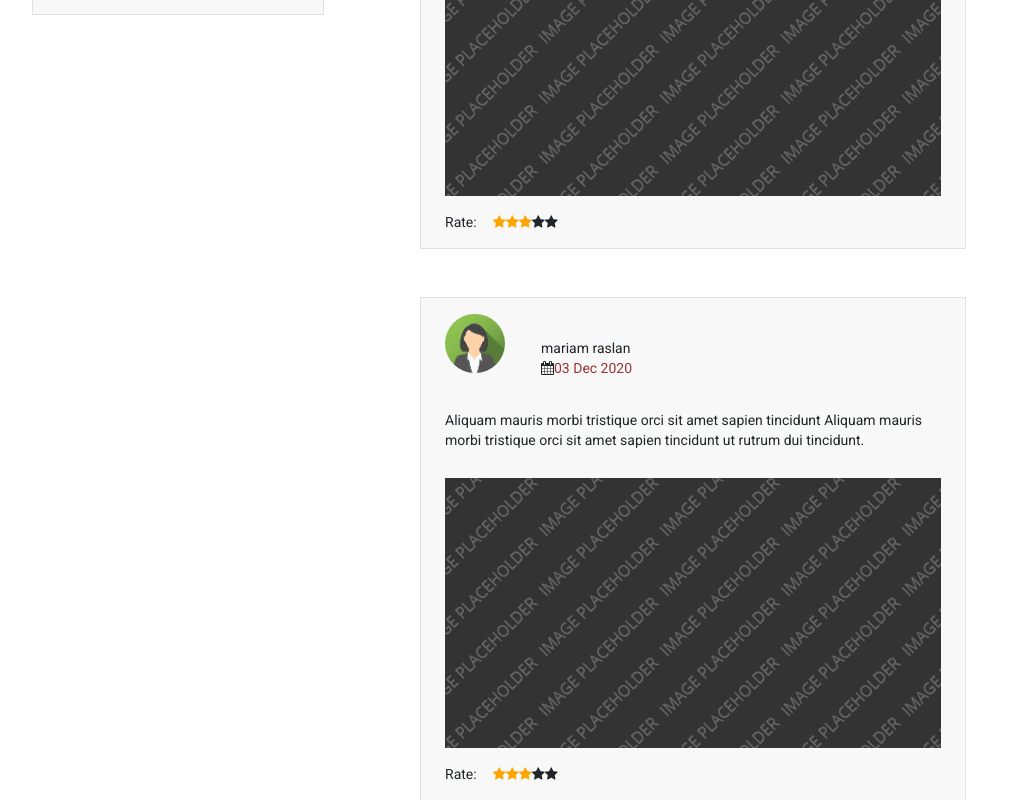
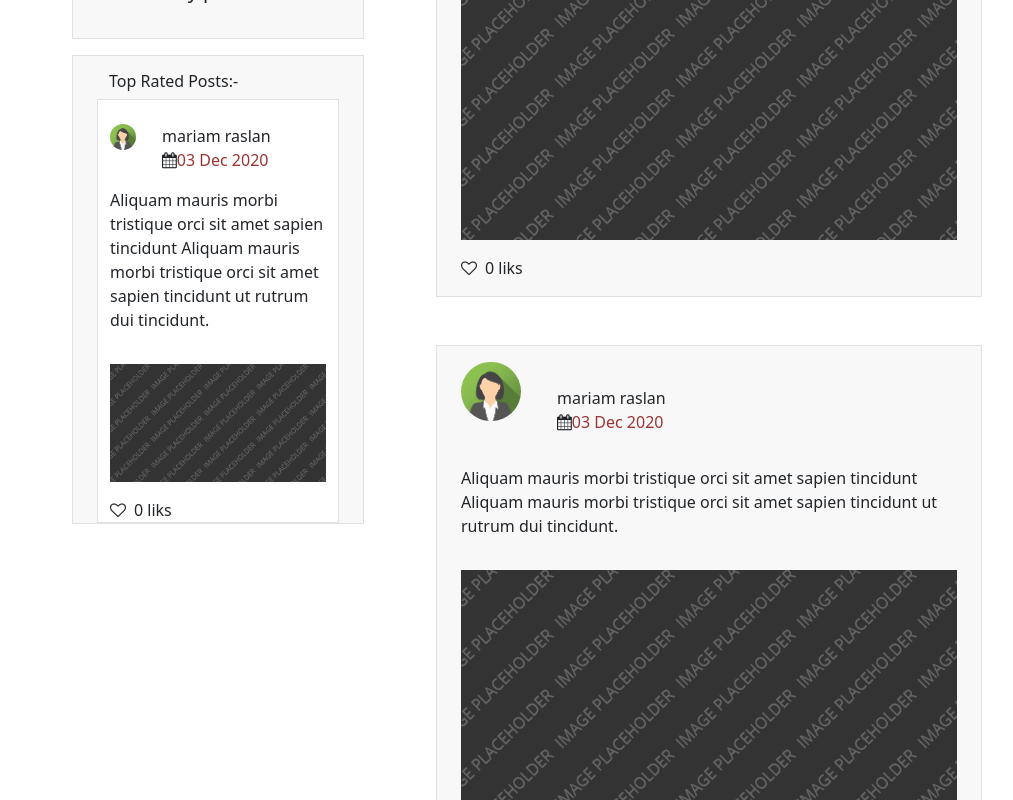
Before and after one commit to AmrMesbah2020/blood-angular, an Angular app: page /posts in a window 1280 px wide. Shown: the part 420-1220 px from the top of the page, without its empty margins (24-1037 px from the left). Built offline with nearby package versions, Linux system fonts and the light colour scheme; a web font is replaced by a local one.

Commit message:
edit styles

```diff
--- a/src/app/components/FAQ/faq/faq.component.css
+++ b/src/app/components/FAQ/faq/faq.component.css
@@ -0,0 +1,8 @@
+.faq_div{
+       background:rgb(248, 248, 248);
+
+    }
+.faq_div:hover{
+        background-color: rgb(223, 230, 236);;
+        transform: scale(1.05);
+    }
--- a/src/app/components/FAQ/faq/faq.component.html
+++ b/src/app/components/FAQ/faq/faq.component.html
@@ -8,7 +8,7 @@
 <div class="row d-flex justify-content-center m-5">
     <div class="col-lg-4">
     <a routerLink="/faq/medication-and-medical-devices" class="link_decoration text-dark">
-        <div class=" gray_background p-5  h-100">
+        <div class="faq_div p-5  h-100">
             <p class="h5">Medication and medical devices</p>
             <p class="opacity-75">Most medications don’t affect whether you can donate, but some do. See if yours might affect your ability to donate. </p>
             <p class="opacity-50">12 questions</p>
@@ -18,7 +18,7 @@
 
 <div class="col-lg-4 ">
     <a href="#" class="link_decoration text-dark">
-        <div class="gray_background p-5 h-100">
+        <div class="faq_div p-5 h-100">
             <p class="h5">Lifestyle</p>
             <p class="opacity-75">Unsure whether you can donate blood if you've had a drink or got a tattoo? Let's talk about it.  </p>
             <p class="opacity-50">3 questions</p>
@@ -28,7 +28,7 @@
 
 <div class="col-lg-4">
     <a href="#" class="link_decoration text-dark">
-        <div class="gray_background p-5  h-100">
+        <div class="faq_div p-5  h-100">
             <p class="h5">Pregnancy and childbirth</p>
             <p class="opacity-75">It’s important you don’t put your body under unnecessary strain. Find out how long you need to wait before you can donate.</p>
             <p class="opacity-50">4 questions</p>
@@ -41,7 +41,7 @@
 <div class="row d-flex justify-content-center m-5">
     <div class="col-lg-4">
         <a href="#" class="link_decoration text-dark">
-            <div class=" gray_background p-5  h-100">
+            <div class="faq_div p-5  h-100">
                 <p class="h5">Work, travel and living overseas</p>
                 <p class="opacity-75">Some places you travel to or live in can affect whether you can donate, or when. Find out how. </p>
                 <p class="opacity-50">4 questions</p>
@@ -51,7 +51,7 @@
 
 <div class="col-lg-4">
     <a href="#" class="link_decoration text-dark">
-        <div class=" gray_background p-5  h-100">
+        <div class="faq_div p-5  h-100">
             <p class="h5">Medical conditions and procedures</p>
             <p class="opacity-75">Some medical conditions mean you need to wait before donating blood. Find yours in the list below. </p>
             <p class="opacity-50">40 questions</p>
@@ -61,7 +61,7 @@
 
 <div class="col-lg-4">
     <a href="#" class="link_decoration text-dark">
-        <div class=" gray_background p-5  h-100">
+        <div class="faq_div p-5  h-100">
             <p class="h5">Other</p>
             <p class="opacity-75">Need a different question answered? Take a look and find it here.</p>
             <p class="opacity-50">7 questions</p>
--- a/src/app/components/posts/posts.component.html
+++ b/src/app/components/posts/posts.component.html
@@ -1,5 +1,5 @@
 
-<div class="container row m-5 ms-2">
+<div class="container row mt-5 m-5">
     <div class="col-lg-4  d-flex justify-content-center mt-5 ">
      <div class="container ">
         <div class="container row gray_background border ">
@@ -16,10 +16,37 @@
 
        </div>
 
+       <div class="container row gray_background border mt-3">
+
+      <p class="h6 mt-3" >Top Rated Posts:- </p>
+
+      <div class="border bg-white" >
+        <div class="col-lg ">
+             <img class="profile_img" src="../assets/img/avatar.png" alt="profile picture" style="">
+             <ul class="mt-4 ms-1">
+                 <li class="list_type_none ms-3"> mariam raslan</li>
+                 <li class="list_type_none ms-3"><i class="fa fa-calendar"></i> <span class="pink_text ">03 Dec 2020</span></li>
+             </ul>
+
+        </div>
+        <p class=" mt-3"> Aliquam mauris morbi tristique orci sit amet sapien tincidunt
+                   Aliquam mauris morbi tristique orci sit amet sapien tincidunt ut rutrum dui tincidunt.
+        </p>
+        <img class="w-100 mt-3" src="../assets/img/img.png" alt="">
+        <div class=" mt-3">
+            <i class="fa fa-heart-o"></i> <span class="ms-2">0 liks</span>
+        </div>
+
+
+           </div>
+
+
+   </div>
+
      </div>
     </div>
 
-    <div class="col-lg-6  ms-5">
+    <div class="col-lg-6 ms-4">
         <div class="row border d-flex justify-content-center gray_background mt-5">
             <div class="row m-3" >
          <div class="col-lg">
@@ -35,12 +62,7 @@
          </p>
          <img class="w-100 mt-3" src="../assets/img/img.png" alt="">
          <div class=" mt-3">
-             <span class="me-3">Rate:</span>
-            <span class="fa fa-star checked"></span>
-            <span class="fa fa-star checked"></span>
-            <span class="fa fa-star checked"></span>
-            <span class="fa fa-star"></span>
-            <span class="fa fa-star"></span>
+            <i class="fa fa-heart-o"></i> <span class="ms-2">0 liks</span>
          </div>
 
 
@@ -63,12 +85,7 @@
          </p>
          <img class="w-100 mt-3" src="../assets/img/img.png" alt="">
          <div class=" mt-3">
-            <span class="me-3">Rate:</span>
-            <span class="fa fa-star checked"></span>
-            <span class="fa fa-star checked"></span>
-            <span class="fa fa-star checked"></span>
-            <span class="fa fa-star"></span>
-            <span class="fa fa-star"></span>
+            <i class="fa fa-heart-o"></i> <span class="ms-2">0 liks</span>
          </div>
 
 
--- a/src/app/components/posts/posts.component.ts
+++ b/src/app/components/posts/posts.component.ts
@@ -12,4 +12,9 @@ export class PostsComponent implements OnInit {
   ngOnInit(): void {
   }
 
+   vote(post:any) {
+    post.liked = !post.liked;
+
+  }
+
 }
--- a/src/custom-theme.scss
+++ b/src/custom-theme.scss
@@ -1,36 +1,36 @@
 
 
 
-// Custom Theming for Angular Material
-// For more information: https://material.angular.io/guide/theming
-@use '@angular/material' as mat;
-// Plus imports for other components in your app.
+// // Custom Theming for Angular Material
+// // For more information: https://material.angular.io/guide/theming
+// @use '@angular/material' as mat;
+// // Plus imports for other components in your app.
 
-// Include the common styles for Angular Material. We include this here so that you only
-// have to load a single css file for Angular Material in your app.
-// Be sure that you only ever include this mixin once!
-@include mat.core();
+// // Include the common styles for Angular Material. We include this here so that you only
+// // have to load a single css file for Angular Material in your app.
+// // Be sure that you only ever include this mixin once!
+// @include mat.core();
 
-// Define the palettes for your theme using the Material Design palettes available in palette.scss
-// (imported above). For each palette, you can optionally specify a default, lighter, and darker
-// hue. Available color palettes: https://material.io/design/color/
-$blood-primary: mat.define-palette(mat.$indigo-palette);
-$blood-accent: mat.define-palette(mat.$pink-palette, A200, A100, A400);
+// // Define the palettes for your theme using the Material Design palettes available in palette.scss
+// // (imported above). For each palette, you can optionally specify a default, lighter, and darker
+// // hue. Available color palettes: https://material.io/design/color/
+// $blood-primary: mat.define-palette(mat.$indigo-palette);
+// $blood-accent: mat.define-palette(mat.$pink-palette, A200, A100, A400);
 
-// The warn palette is optional (defaults to red).
-$blood-warn: mat.define-palette(mat.$red-palette);
+// // The warn palette is optional (defaults to red).
+// $blood-warn: mat.define-palette(mat.$red-palette);
 
-// Create the theme object. A theme consists of configurations for individual
-// theming systems such as "color" or "typography".
-$blood-theme: mat.define-light-theme((
-  color: (
-    primary: $blood-primary,
-    accent: $blood-accent,
-    warn: $blood-warn,
-  )
-));
+// // Create the theme object. A theme consists of configurations for individual
+// // theming systems such as "color" or "typography".
+// $blood-theme: mat.define-light-theme((
+//   color: (
+//     primary: $blood-primary,
+//     accent: $blood-accent,
+//     warn: $blood-warn,
+//   )
+// ));
 
-// Include theme styles for core and each component used in your app.
-// Alternatively, you can import and @include the theme mixins for each component
-// that you are using.
-@include mat.all-component-themes($blood-theme);
+// // Include theme styles for core and each component used in your app.
+// // Alternatively, you can import and @include the theme mixins for each component
+// // that you are using.
+// @include mat.all-component-themes($blood-theme);
```
Also changed, not shown: src/app/components/FAQ/medication-and-medical-devices/medication-and-medical-devices.component.html (+24 -24 lines).
